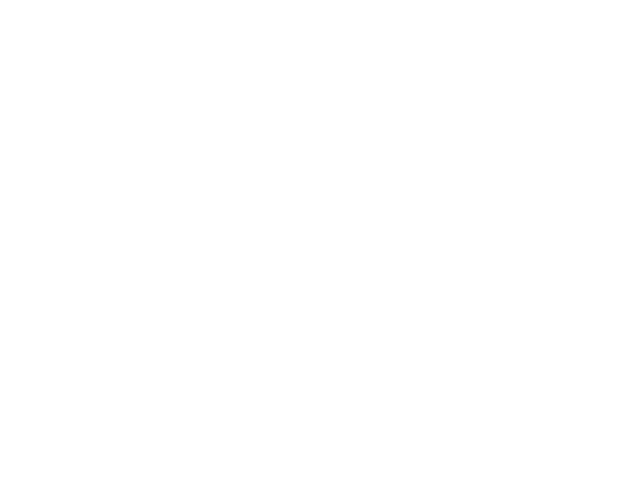
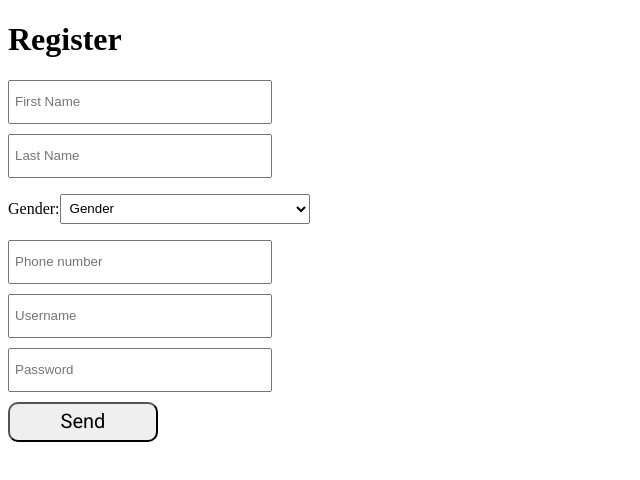
Before and after one commit to Mxrk122/logiflow, a React (Vite) app in the folder frontend/: page /register in a window 1280 px wide. Before the commit this address had no page. Shown: the top 480 px of the page, without its empty margins (0-640 px from the left). Built offline with nearby package versions, Linux system fonts and the light colour scheme.

Commit message:
Register terminado

```diff
--- a/frontend/src/App.jsx
+++ b/frontend/src/App.jsx
@@ -2,11 +2,13 @@ import React from 'react'
 import { Routes, Route } from 'react-router-dom'
 import Main from './routes/Main'
 import Login from './routes/Login'
+import Register from './routes/Register'
 
 const App = () => (
   <Routes>
     <Route path="/" element={<Main />} />
     <Route path="/login" element={<Login />} />
+    <Route path="/register" element={<Register />} />
   </Routes>
 )
 
--- /dev/null
+++ b/frontend/src/css/Register.css
@@ -0,0 +1,16 @@
+.register-container {
+    display: flex;
+    flex-direction: column;
+    align-items: center;
+}
+
+.form-group {
+    margin-bottom: 10px;
+}
+
+input,
+select {
+    width: 250px;
+    height: 30px;
+    padding: 5px;
+}
--- a/frontend/src/routes/Main.jsx
+++ b/frontend/src/routes/Main.jsx
@@ -5,11 +5,21 @@ import Button from '../components/Button'
 const Main = () => (
   <>
     <h1>Main</h1>
-    <Link to="/login">
-      <Button
-        text="Hello"
-      />
-    </Link>
+    <view>
+      <Link to="/login">
+        <Button
+          text="LOGIN"
+        />
+      </Link>
+    </view>
+    <view>
+      <Link to ="/register">
+        <Button
+          text="REGISTER"
+        />
+      </Link>
+    </view>
+
   </>
 )
 
--- /dev/null
+++ b/frontend/src/routes/Register.jsx
@@ -0,0 +1,123 @@
+import React, { useState, useContext } from 'react'
+import { useNavigate } from 'react-router-dom'
+import axios from 'axios'
+import Button from '../components/Button'
+import { UserContext } from '../providers/UserProvider'
+import '../css/Register.css';
+
+const Register = () => {
+    const [firstname, setFirstname] = useState()
+    const [lastname, setLastname] = useState()
+    const [username, setUsername] = useState()
+    const [password, setPassword] = useState()
+    const [gender, setGender] = useState("")
+    const [phone, setPhone] = useState()
+
+    const navigate = useNavigate()
+    const { setUser } = useContext(UserContext)
+
+    const handleRegister = async () => {
+        if (
+            firstname &&
+            lastname &&
+            username &&
+            password &&
+            phone &&
+            (gender === "Male" || gender === "Female")
+        ) {
+            console.log("firstname: "+ firstname)
+            console.log("lastname: "+ lastname)
+            console.log("username: " + username)
+            console.log("password: "+ password)
+            console.log("gender: " + gender)
+            console.log("phone: "+phone)
+        } else {
+            console.log("error faltan datos")
+        }
+
+        // const response = await axios.get(`${import.meta.env.VITE_API_URL}/users/${username}/${password}`)
+        // if (response.data) {
+        // console.log(response.data)
+        // setUser(response.data)
+        // navigate('/')
+        // } else {
+        // alert('User not found.')
+        // }
+    }
+
+    return (
+        <div className='register-containter'>
+            <h1>Register</h1>
+            <div className='form-group'>
+                <input
+                    type="text"
+                    placeholder="First Name"
+                    value={firstname}
+                    onChange={(event) => setFirstname(event.target.value)}
+                />
+            </div>
+            <div className='form-group'>
+                <input
+                    type="lastName"
+                    placeholder="Last Name"
+                    onChange={(event) => setLastname(event.target.value)}
+                />
+            </div>
+            <div className='form-group'>
+                <p>Gender:
+                    <select
+                        value={gender}
+                        onChange={(event) => setGender(event.target.value)}
+                    >
+                        {gender === "" ?(
+                            <>
+                                <option value="">Gender</option>
+                                <option value="Male">Male</option>
+                                <option value="Female">Female</option>
+                            </>
+                        ): (
+                            <>
+                                <option value={gender}>{gender}</option>
+                                {gender === 'Male' ? (
+                                <option value="Female">Female</option>
+                                ) : (
+                                <option value="Male">Male</option>
+                                )}
+                            </>
+                        )}
+                    </select>
+                </p>
+            </div>
+            <div className='form-group'>
+                <input
+                    type="phone"
+                    placeholder="Phone number"
+                    onChange={(event) => setPhone(event.target.value)}
+                />
+            </div>
+            <div className='form-group'>
+                <input
+                    type="user"
+                    placeholder="Username"
+                    onChange={(event) => setUsername(event.target.value)}
+                />
+            </div>
+            <div className='form-group'>
+                <input
+                    type="password"
+                    placeholder="Password"
+                    onChange={(event) => setPassword(event.target.value)}
+                />
+            </div>
+            <div className='form-group'>
+                <Button
+                    text="Send"
+                    onClick={handleRegister}
+                />
+            </div>
+
+        </div>
+    )
+}
+
+export default Register
```
